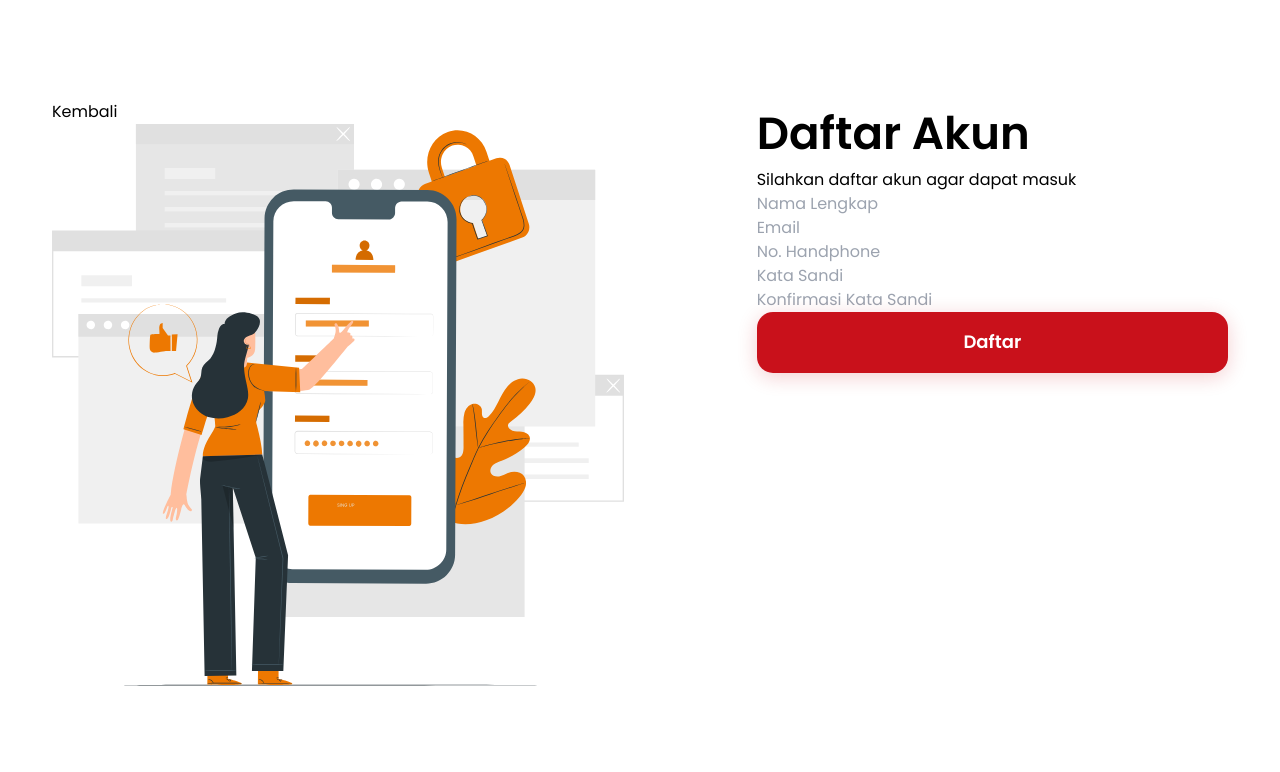
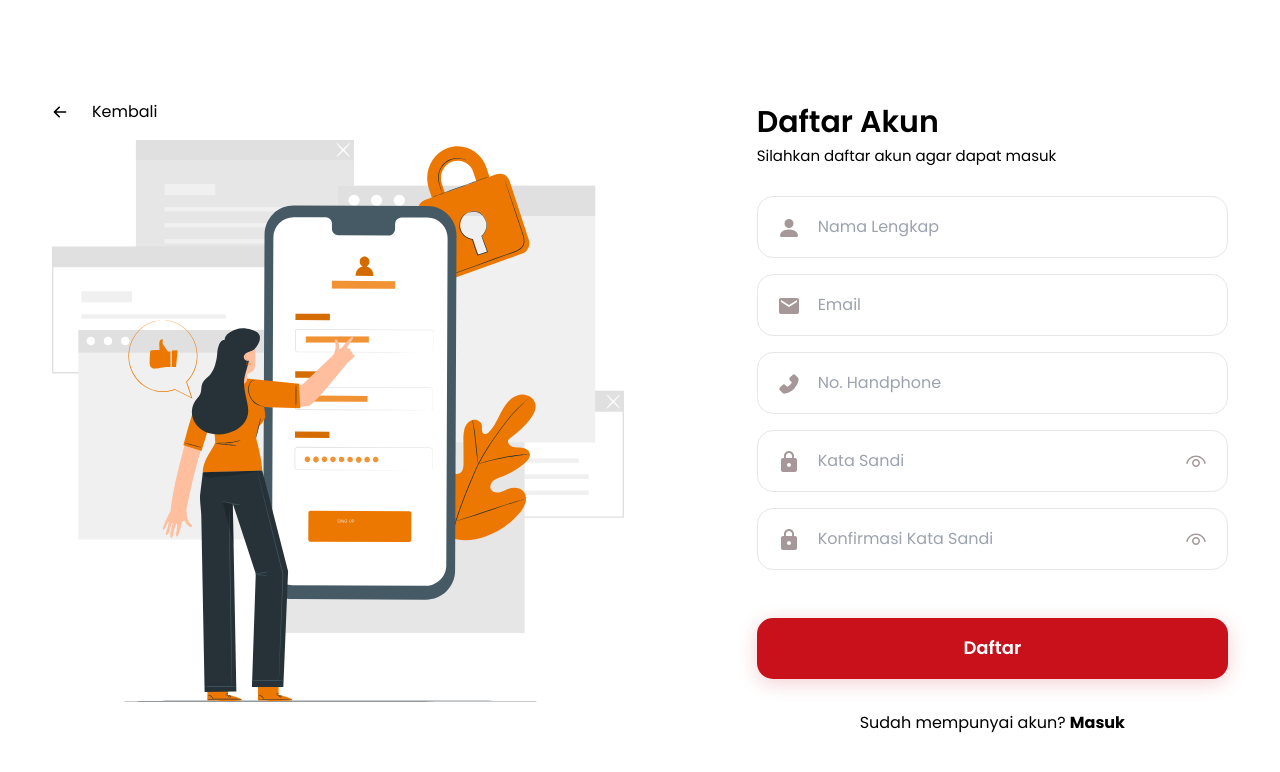
Before and after one commit to ivannoard/simpelmen-fe, a React (Create React App) app: page /register in a window 1280 px wide. Shown: the top 772 px of the page. Built offline with nearby package versions, Linux system fonts and the light colour scheme.

Commit message:
post hookbin & masking custom alert

```diff
--- a/package.json
+++ b/package.json
@@ -8,9 +8,11 @@
     "@testing-library/react": "^13.3.0",
     "@testing-library/user-event": "^13.5.0",
     "autoprefixer": "^10.4.8",
+    "axios": "^0.27.2",
     "postcss": "^8.4.16",
     "react": "^18.2.0",
     "react-dom": "^18.2.0",
+    "react-icons": "^4.4.0",
     "react-router-dom": "^6.3.0",
     "react-scripts": "5.0.1",
     "redux": "^4.2.0",
--- /dev/null
+++ b/src/components/Alerts/index.jsx
@@ -0,0 +1,30 @@
+import React, { useState } from "react";
+import { useNavigate } from "react-router-dom";
+import { MdOutlineClose } from "react-icons/md";
+
+const Alerts = ({ path, background, textColor, textContent }) => {
+  const [close, setClose] = useState(true);
+  const navigate = useNavigate();
+  const handleClose = (e) => {
+    e.preventDefault();
+    setClose(false);
+    if (path) navigate(path);
+  };
+  return (
+    <div
+      className={`absolute ${
+        !close
+          ? "-translate-y-14 transition ease-in-out"
+          : "transition translate-y-9 ease-in-out"
+      }  top-0 left-0 right-0 mx-auto p-4 mb-4 text-sm ${textColor} ${background} rounded-lg w-[350px] flex justify-between`}
+      role="alert"
+    >
+      <span className="font-medium">{textContent}</span>
+      <button onClick={(e) => handleClose(e)}>
+        <MdOutlineClose size={20} />
+      </button>
+    </div>
+  );
+};
+
+export default Alerts;
--- a/src/pages/Auth/Register.jsx
+++ b/src/pages/Auth/Register.jsx
@@ -1,29 +1,185 @@
-import React from "react";
-import { Link } from "react-router-dom";
+import React, { useState } from "react";
+import { Link, useNavigate } from "react-router-dom";
 import svg from "../../assets/svg";
+import { MdEmail, MdLock } from "react-icons/md";
+import { BsFillPersonFill } from "react-icons/bs";
+import { AiFillPhone } from "react-icons/ai";
+import { VscEye, VscEyeClosed } from "react-icons/vsc";
+import { HiArrowLeft } from "react-icons/hi";
+import axios from "axios";
+import Alerts from "../../components/Alerts";
 
 const Register = () => {
+  const [togglePassword, setTogglePassword] = useState(false);
+  const [toggleConfirmPassword, setToggleConfirmPassword] = useState(false);
+  const [alerts, setAlerts] = useState(false);
+  const navigate = useNavigate();
+
+  const [fields, setFields] = useState({
+    username: "",
+    email: "",
+    telp: "",
+    password: "",
+    confirmPassword: "",
+  });
+
+  function handleChange(e) {
+    e.preventDefault();
+    setFields({
+      ...fields,
+      [e.target.getAttribute("name")]: e.target.value,
+    });
+  }
+  /*
+    axios
+    1. https
+    2. request body
+    3. headers
+    4. promise chain
+  */
+  async function handleSubmit(e) {
+    e.preventDefault();
+    const register = await axios
+      .post("https://hookb.in/Xk17j2l08BHDkmwD3lgW", fields, {
+        headers: {
+          "Content-Type": "application/json",
+        },
+      })
+      .then((response) => {
+        setTimeout(() => {
+          navigate("/login");
+        }, 5000);
+        setAlerts(true);
+      })
+      .catch((e) => console.log(e));
+  }
+
   return (
     <>
       <main className="containers">
+        {alerts && (
+          <Alerts
+            path="/login"
+            background="bg-green-100"
+            textColor="text-green-600"
+            textContent="Berhasil Daftar"
+          />
+        )}
         <div className="w-full grid grid-cols-12 gap-x-8">
           <div className="col-span-6">
             <Link to="/">
-              <p>Kembali</p>
+              <div className="flex items-center gap-6 mb-4">
+                <HiArrowLeft />
+                <p>Kembali</p>
+              </div>
             </Link>
             <img src={svg.registerPage} alt="woman-and-handphone" />
           </div>
           <div className="col-span-5 col-start-8">
-            <h2>Daftar Akun</h2>
-            <p>Silahkan daftar akun agar dapat masuk</p>
-            <form>
-              <input type="text" placeholder="Nama Lengkap" />
-              <input type="text" placeholder="Email" />
-              <input type="text" placeholder="No. Handphone" />
-              <input type="text" placeholder="Kata Sandi" />
-              <input type="text" placeholder="Konfirmasi Kata Sandi" />
-              <button className="button-fill w-full">Daftar</button>
-            </form>
+            <div className="form-content">
+              <h2 className="text-[30px]">Daftar Akun</h2>
+              <p className="text-[15px]">
+                Silahkan daftar akun agar dapat masuk
+              </p>
+              <form
+                className="flex flex-col gap-4 mt-7"
+                onSubmit={handleSubmit}
+              >
+                <div className="register-input relative">
+                  <input
+                    type="text"
+                    name="username"
+                    onChange={handleChange}
+                    required
+                    autoComplete="off"
+                    placeholder="Nama Lengkap"
+                    className="rounded-2xl border leading-10 bg-white w-full py-[10px] pl-[60px] outline-none focus:border-orange-900"
+                  />
+                  <BsFillPersonFill className="absolute top-5 left-5 text-2xl text-secondary-800" />
+                </div>
+                <div className="register-input relative">
+                  <input
+                    type="email"
+                    name="email"
+                    required
+                    autoComplete="off"
+                    onChange={handleChange}
+                    placeholder="Email"
+                    className="rounded-2xl border leading-10 bg-white w-full py-[10px] pl-[60px] outline-none focus:border-orange-900"
+                  />
+                  <MdEmail className="absolute top-5 left-5 text-2xl text-secondary-800" />
+                </div>
+                <div className="register-input relative">
+                  <input
+                    type="telp"
+                    name="telp"
+                    required
+                    autoComplete="off"
+                    onChange={handleChange}
+                    placeholder="No. Handphone"
+                    className="rounded-2xl border leading-10 bg-white w-full py-[10px] pl-[60px] outline-none focus:border-orange-900"
+                  />
+                  <AiFillPhone className="absolute top-5 left-5 text-2xl text-secondary-800" />
+                </div>
+                <div className="register-input relative">
+                  <input
+                    type={!togglePassword ? "password" : "text"}
+                    name="password"
+                    onChange={handleChange}
+                    required
+                    autoComplete="off"
+                    placeholder="Kata Sandi"
+                    className="rounded-2xl border leading-10 bg-white w-full py-[10px] pl-[60px] outline-none focus:border-orange-900"
+                  />
+                  <MdLock className="absolute top-5 left-5 text-2xl text-secondary-800" />
+                  {!togglePassword ? (
+                    <VscEye
+                      onClick={() => setTogglePassword(!togglePassword)}
+                      className="absolute top-5 right-5 text-2xl text-secondary-800 cursor-pointer"
+                    />
+                  ) : (
+                    <VscEyeClosed
+                      onClick={() => setTogglePassword(!togglePassword)}
+                      className="absolute top-5 right-5 text-2xl text-secondary-800 cursor-pointer"
+                    />
+                  )}
+                </div>
+                <div className="register-input relative">
+                  <input
+                    type={!toggleConfirmPassword ? "password" : "text"}
+                    name="confirmPassword"
+                    onChange={handleChange}
+                    required
+                    autoComplete="off"
+                    placeholder="Konfirmasi Kata Sandi"
+                    className="rounded-2xl border leading-10 bg-white w-full py-[10px] pl-[60px] outline-none focus:border-orange-900"
+                  />
+                  <MdLock className="absolute top-5 left-5 text-2xl text-secondary-800" />
+                  {!toggleConfirmPassword ? (
+                    <VscEye
+                      onClick={() =>
+                        setToggleConfirmPassword(!toggleConfirmPassword)
+                      }
+                      className="absolute top-5 right-5 text-2xl text-secondary-800 cursor-pointer"
+                    />
+                  ) : (
+                    <VscEyeClosed
+                      onClick={() =>
+                        setToggleConfirmPassword(!toggleConfirmPassword)
+                      }
+                      className="absolute top-5 right-5 text-2xl text-secondary-800 cursor-pointer"
+                    />
+                  )}
+                </div>
+                <button className="button-fill w-full mt-8">Daftar</button>
+              </form>
+              <p className="text-center mt-8">
+                Sudah mempunyai akun?{" "}
+                <Link to="/login">
+                  <strong>Masuk</strong>
+                </Link>
+              </p>
+            </div>
           </div>
         </div>
       </main>
```
Also changed, not shown: src/index.js (+6 -6 lines), 1 other file (tests, documents, lock files or other folders).
